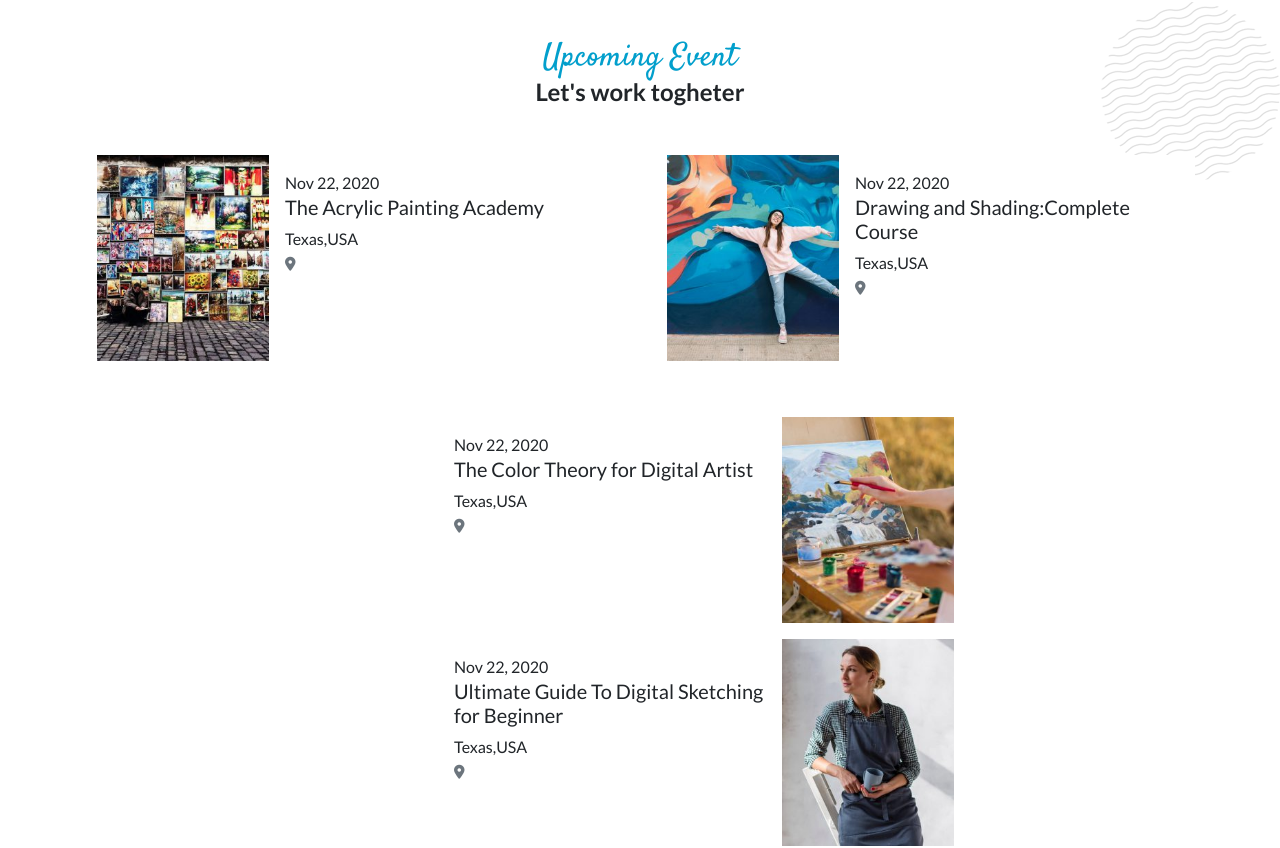
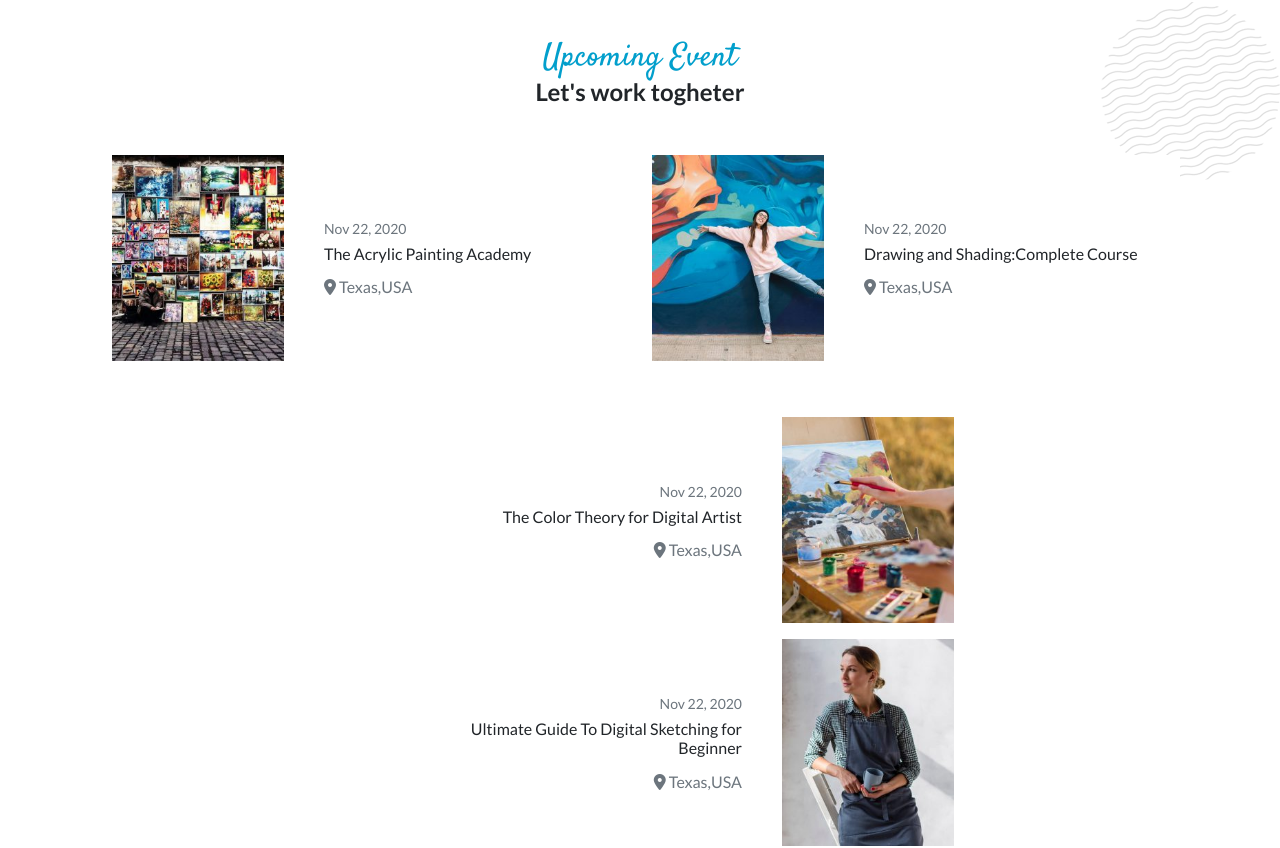
Before and after one commit to GiulsV/proj-html-vuejs, a Vue app: page / in a window 1280 px wide. Shown: the part 5600-6448 px from the top of the page. Built offline with nearby package versions, Linux system fonts and the light colour scheme.

Commit message:
Modifiche finali css del componente eventi

```diff
--- a/src/components/EventComp.vue
+++ b/src/components/EventComp.vue
@@ -6,48 +6,43 @@
     </div>
 
     <div class="container">
-   <div class="row justify-content-around ">
+   <div class="row justify-content-center ">
     <div class="card mb-3 rounded-0 border-0"  v-for="(event, i) in eventCardsFirst" :key="'A'+ i">
-      <div class="row g-0" >
+      <div class="row g-0 align-items-center" >
         <div class="col-4 " >
           <img
             class="img-fluid rounded-0" :src="event.img" :alt="event.alt"
           />
         </div>
         <div class="col-8">
-          <div class="card-body">
-            <p class="card-text" >
+          <div class="card-body ms-4 lh-lg">
+            <small class="card-text text-muted" >
                {{ event.date }}
-            </p>
-            <h5 class="card-title">{{ event.title }}</h5>
-            <p class="card-text" >
+            </small>
+            <h6 class="card-title">{{ event.title }}</h6>
+            <p class="card-text text-muted" ><i class="fas fa-map-marker-alt"></i>
                {{ event.text }}
             </p>
-            <p class="card-text">
-              <small class="text-muted"><i class="fas fa-map-marker-alt"></i>{{event.place}}</small>
-            </p>
+
           </div>
         </div>
       </div>
        </div>
        </div>
 
-  <div class="row justify-content-around ms_event ms_padding_title">
+  <div class="row justify-content-center ms_event ms_padding_title">
     <div class="card mb-3 rounded-0 border-0"  v-for="(event, i) in eventCardsSecond" :key="'B'+i">
-      <div class="row g-0" >
+      <div class="row g-0 text-end align-items-center" >
+        <div class="col-8">
+          <div class="card-body me-4 lh-lg">
+            <small class="card-text text-muted" >
+               {{ event.date }}
+            </small>
+            <h6 class="card-title">{{ event.title }}</h6>
+            <p class="card-text text-muted" >
+              <i class="fas fa-map-marker-alt"></i>
+               {{ event.text }}
 
-
-        <div class="col-8">
-          <div class="card-body">
-            <p class="card-text" >
-               {{ event.date }}
-            </p>
-            <h5 class="card-title">{{ event.title }}</h5>
-            <p class="card-text" >
-               {{ event.text }}
-            </p>
-            <p class="card-text">
-              <small class="text-muted"><i class="fas fa-map-marker-alt"></i>{{event.place}}</small>
             </p>
           </div>
         </div>
```
